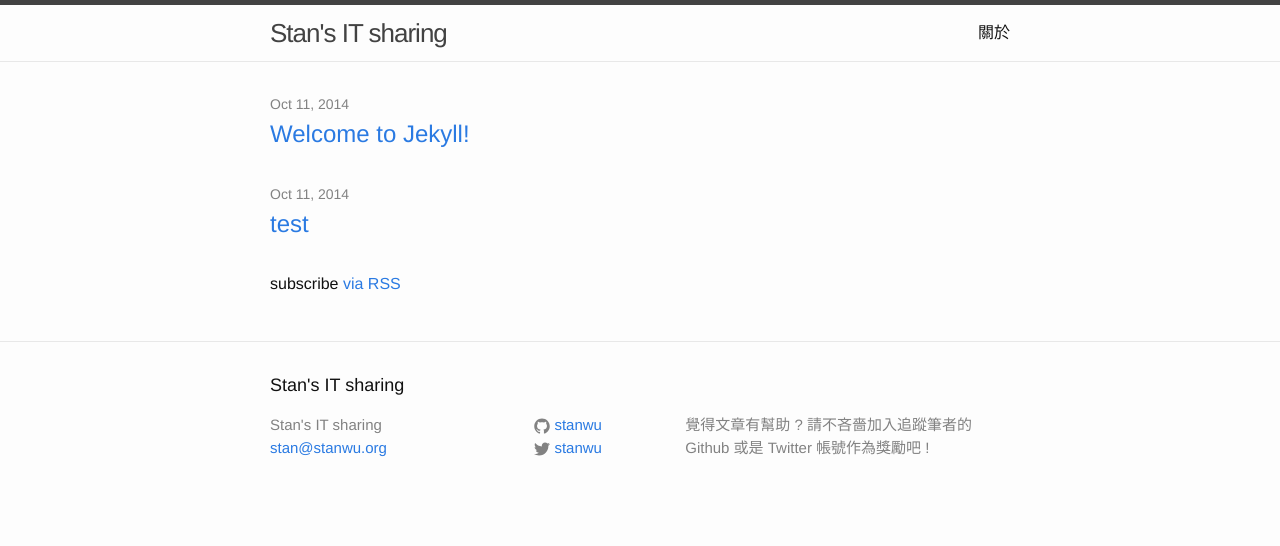
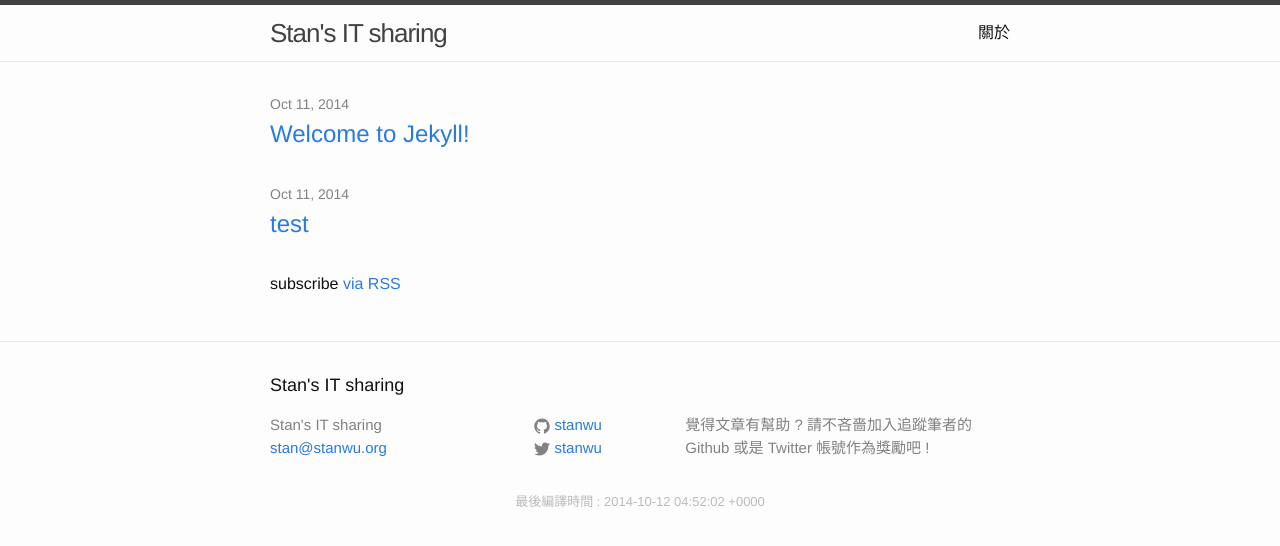
Before and after one commit to stanwutw/stanwutw.github.io, a Jekyll site: the page built from index.html, in a window 1280 px wide. Shown: the top 546 px of the page. Built offline with Jekyll 4.4.1, drawn with Linux system fonts in a browser that asks for light colours.

Commit message:
add last build time

```diff
--- a/_includes/footer.html
+++ b/_includes/footer.html
@@ -52,4 +52,7 @@
 
   </div>
 
+  <center>
+  <font size=2 color=#bbbbbb>最後編譯時間 : {{site.time}}</font>
+
 </footer>
```
Also changed, not shown: 5 other files.
